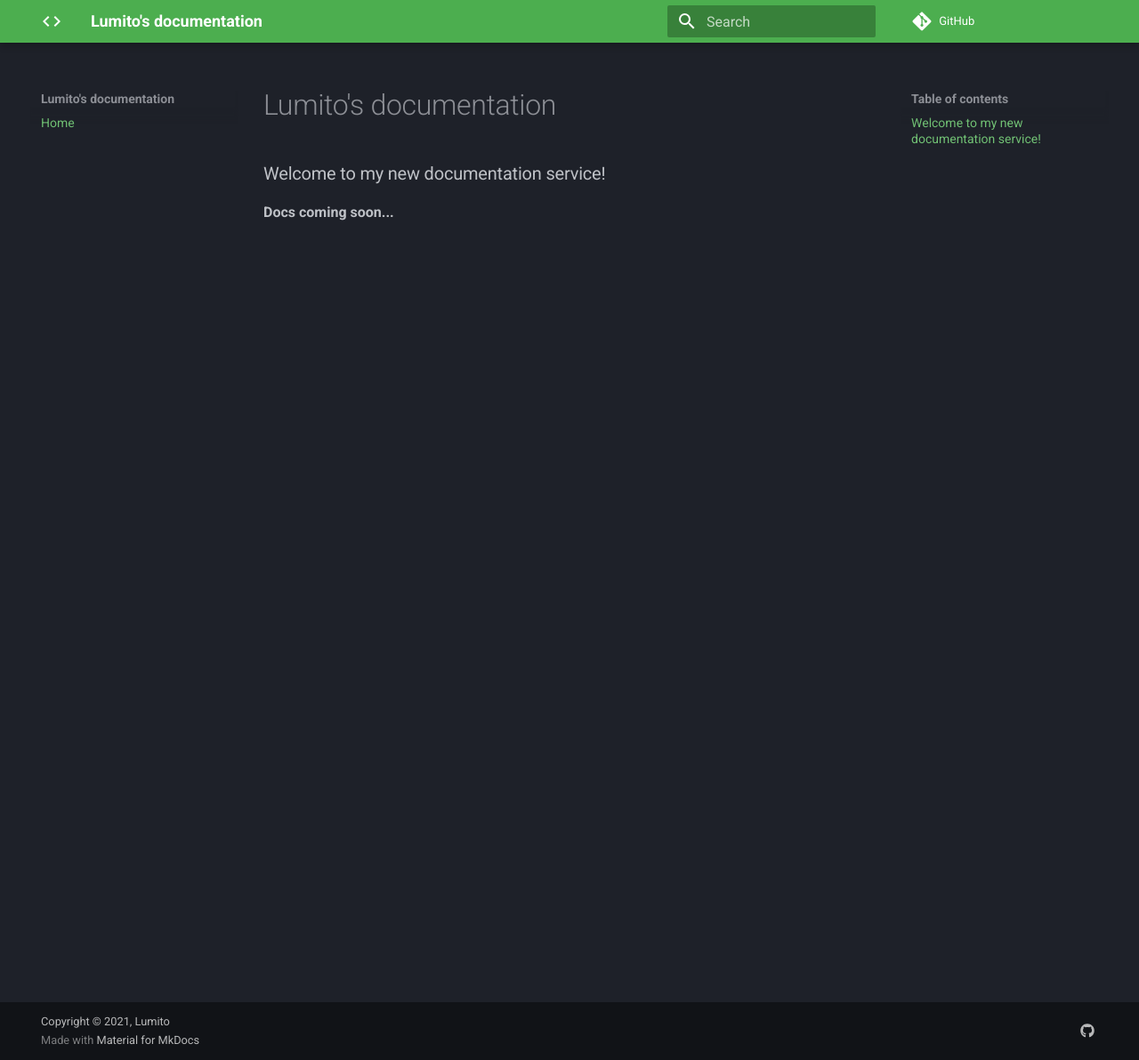
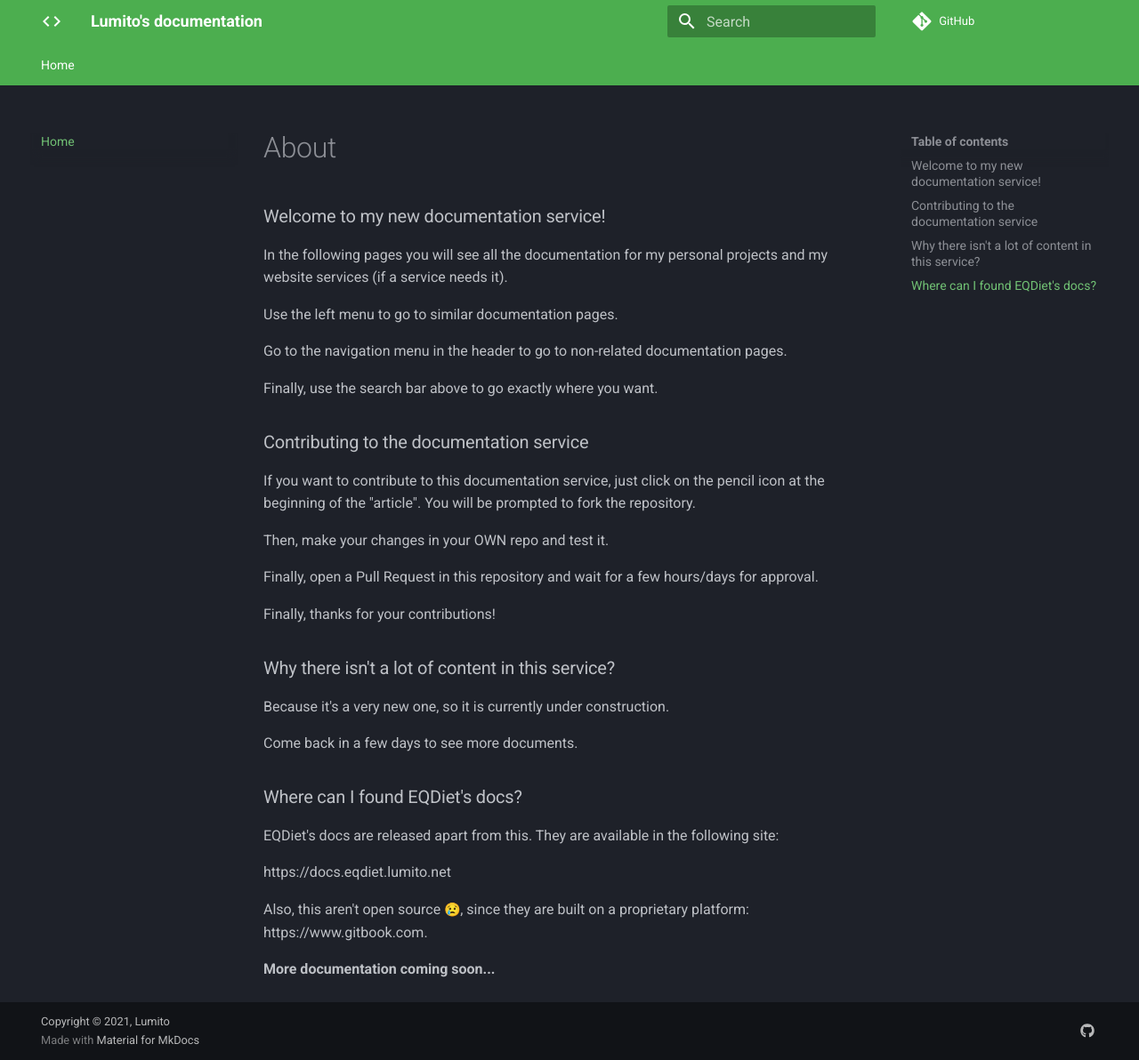
Before and after one commit to LumitoLuma/docs, an MkDocs documentation site: the page built from docs/index.md, in a window 1280 px wide and 1192 px high. Shown: the whole window at 89% size. Built offline with MkDocs 1.6.1 and Material for MkDocs 9.7.7, drawn with Linux system fonts in a browser that asks for light colours; emoji names are drawn with the system emoji font; comment, search, counter and statistics services are not loaded.

Commit message:
Improved the site and written docs/index.md

```diff
--- a/docs/index.md
+++ b/docs/index.md
@@ -1,5 +1,37 @@
-# Lumito's documentation
+# About
 
 ### Welcome to my new documentation service!
 
-**Docs coming soon...**
+In the following pages you will see all the documentation for my personal projects and my website services (if a service needs it).
+
+Use the left menu to go to similar documentation pages.
+
+Go to the navigation menu in the header to go to non-related documentation pages.
+
+Finally, use the search bar above to go exactly where you want.
+
+### Contributing to the documentation service
+
+If you want to contribute to this documentation service, just click on the pencil icon at the beginning of the "article". You will be prompted to fork the repository.
+
+Then, make your changes in your OWN repo and test it.
+
+Finally, open a Pull Request in this repository and wait for a few hours/days for approval.
+
+Finally, thanks for your contributions!
+
+### Why there isn't a lot of content in this service?
+
+Because it's a very new one, so it is currently under construction.
+
+Come back in a few days to see more documents.
+
+### Where can I found EQDiet's docs?
+
+EQDiet's docs are released apart from this. They are available in the following site:
+
+https://docs.eqdiet.lumito.net
+
+Also, this aren't open source :cry:, since they are built on a proprietary platform: https://www.gitbook.com.
+
+**More documentation coming soon...**
--- a/mkdocs.yml
+++ b/mkdocs.yml
@@ -16,6 +16,9 @@ theme:
     scheme: slate
     primary: green
     accent: teal
+  features:
+    - navigation.instant
+    - navigation.tabs
 
 markdown_extensions:
   - pymdownx.highlight
```
Also changed, not shown: README.md (+4 -2 lines).
